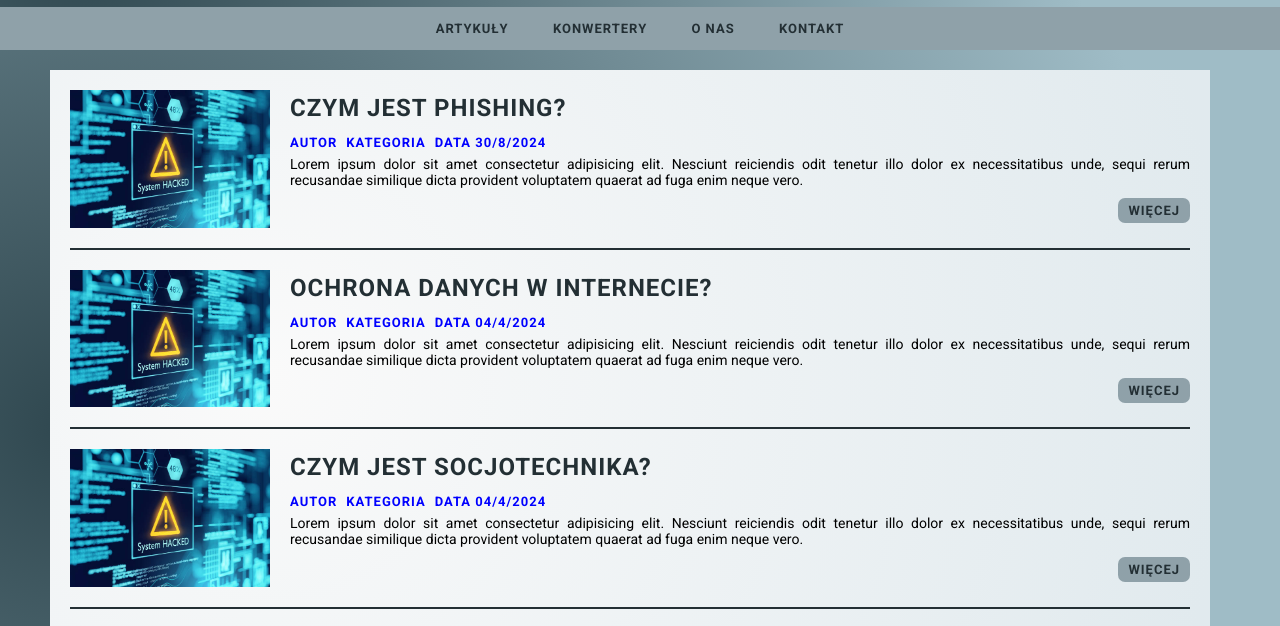
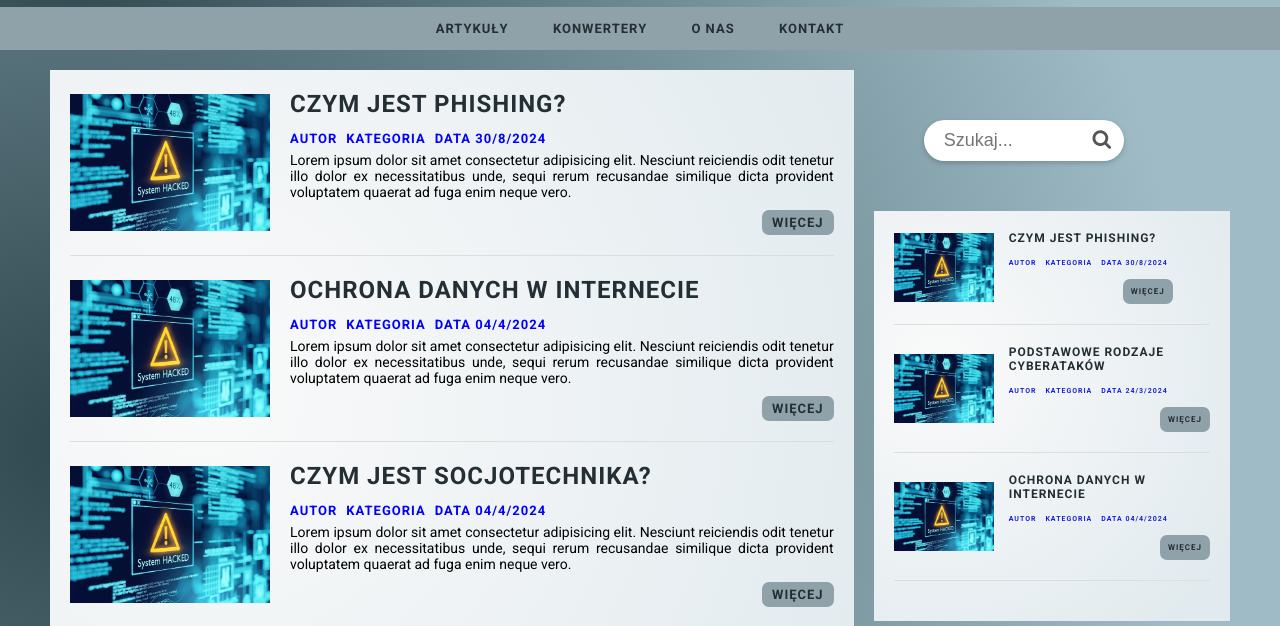
Before and after one commit to jgajdzinska/cybersecurity-blog-template, a plain HTML site: page index.html in a window 1280 px wide. Shown: the part 135-761 px from the top of the page. Drawn offline with Linux system fonts and the light colour scheme.

Commit message:
#0001 - added search bar and recent posts

```diff
--- a/css/style.css
+++ b/css/style.css
@@ -83,7 +83,7 @@ header h1 {
     align-items: center;
     margin-bottom: 20px;
     justify-content: space-between;
-    border-bottom: 2px solid #232f34;
+    border-bottom: 1px solid #DDDDDD;
     padding-bottom: 20px;
 }
 
@@ -183,3 +183,89 @@ header h1 {
     color: #232f34;
     border: none;
 }
+
+.sidebar {
+    flex: 1.4;
+    width: 100%;
+}
+
+.search-bar {
+    padding: 50px 50px;
+    box-sizing: border-box;
+}
+
+.search-bar input {
+    width: 200px;
+    font-size: 18px;
+    padding: 10px 20px;
+    border-radius: 30px;
+    outline: none;
+    border: none;
+    box-shadow: 0px 2px 5px rgba(0, 0, 0, 0.2);
+}
+
+.search-bar i {
+    position: relative;
+    top: 50%;
+    right: 35px;
+    font-size: 20px;
+    cursor: pointer;
+    color: #555;
+}
+
+.recent-posts {
+    background: radial-gradient(circle at 18.7% 37.8%, rgb(250, 250, 250) 0%, rgb(225, 234, 238) 90%);margin-bottom: 20px;
+    padding: 20px;
+    box-sizing: border-box;
+}
+
+.recent-post {
+    display: flex;
+    align-items: center;
+    margin-bottom: 20px;
+    border-bottom: 1px solid #DDDDDD;
+    padding-bottom: 20px;
+    box-sizing: border-box;
+}
+
+.recent-post img {
+    max-width: 100px;
+    height: auto;
+    margin-right: 15px;
+    flex: 1;
+}
+
+.recent-post-title {
+    margin-bottom: 5px;
+    flex: 3;
+    text-transform: uppercase;
+    letter-spacing: 1px;
+    font-weight: 700;
+    font-size: 12px;
+}
+
+.recent-post-title a{
+    color: #232f34;
+    text-decoration: none;
+}
+
+.recent-post-title a:hover{
+    text-decoration: none;
+    cursor: pointer;
+}
+
+.recent-post-container span a {
+    font-size: 7px;
+    color: #1A24D5;
+    padding: 0 5px;
+    padding-left: 0;
+    text-decoration: none;
+    text-transform: uppercase;
+    letter-spacing: 1px;
+    font-weight: 700;
+}
+
+.recent-read-more .read-more {
+    font-size: 8px;
+    padding: 8px;
+}
--- a/index.html
+++ b/index.html
@@ -6,6 +6,8 @@
     <title>Kilka słów o cyberbezpieczeństwie</title>
 
     <link rel="stylesheet" href="css/style.css">
+    <link rel="stylesheet" href="https://cdnjs.cloudflare.com/ajax/libs/font-awesome/4.7.0/css/font-awesome.min.css">
+
 </head>
 <body>
     <header>
@@ -38,7 +40,7 @@
             <div class="post">
                 <img src="img/post-image.jpg" alt="Post 2 image">
                 <div class="post-content">
-                    <div class="post-title"><a href="#">Ochrona danych w Internecie?</a></div>
+                    <div class="post-title"><a href="#">Ochrona danych w Internecie</a></div>
                     <span><a href="#">Autor</a></span>
                     <span><a href="#">Kategoria</a></span>
                     <span><a href="#">Data 04/4/2024</a></span>
@@ -83,6 +85,56 @@
 
         </div>
 
+        <div class="sidebar">
+
+            <div class="search-bar">
+                <input type="text" placeholder="Szukaj...">
+                <i class="fa fa-search"></i>
+            </div>
+
+            <div class="recent-posts">
+
+                <div class="recent-post">
+                    <img src="img/post-image.jpg" alt="Recent post 1 image">
+                    <div class="recent-post-container">
+                        <div class="recent-post-title"><a href="#">Czym jest Phishing?</a></div>
+                        <span><a href="#">Autor</a></span>
+                        <span><a href="#">Kategoria</a></span>
+                        <span><a href="#">Data 30/8/2024</a></span>
+                        <div class="recent-read-more read-more-container">
+                            <a href="#" class="read-more">Więcej</a>
+                        </div>
+                    </div>
+                </div>
+
+                <div class="recent-post">
+                    <img src="img/post-image.jpg" alt="Recent post 2 image">
+                    <div class="recent-post-container">
+                        <div class="recent-post-title"><a href="#">Podstawowe rodzaje cyberataków</a></div>
+                        <span><a href="#">Autor</a></span>
+                        <span><a href="#">Kategoria</a></span>
+                        <span><a href="#">Data 24/3/2024</a></span>
+                        <div class="recent-read-more read-more-container">
+                            <a href="#" class="read-more">Więcej</a>
+                        </div>
+                    </div>
+                </div>
+
+                <div class="recent-post">
+                    <img src="img/post-image.jpg" alt="Recent post 3 image">
+                    <div class="recent-post-container">
+                        <div class="recent-post-title"><a href="#">Ochrona danych w Internecie</a></div>
+                        <span><a href="#">Autor</a></span>
+                        <span><a href="#">Kategoria</a></span>
+                        <span><a href="#">Data 04/4/2024</a></span>
+                        <div class="recent-read-more read-more-container">
+                            <a href="#" class="read-more">Więcej</a>
+                        </div>
+                    </div>
+                </div>
+
+            </div>
+        </div>
 
     </div>
 </body>
```
